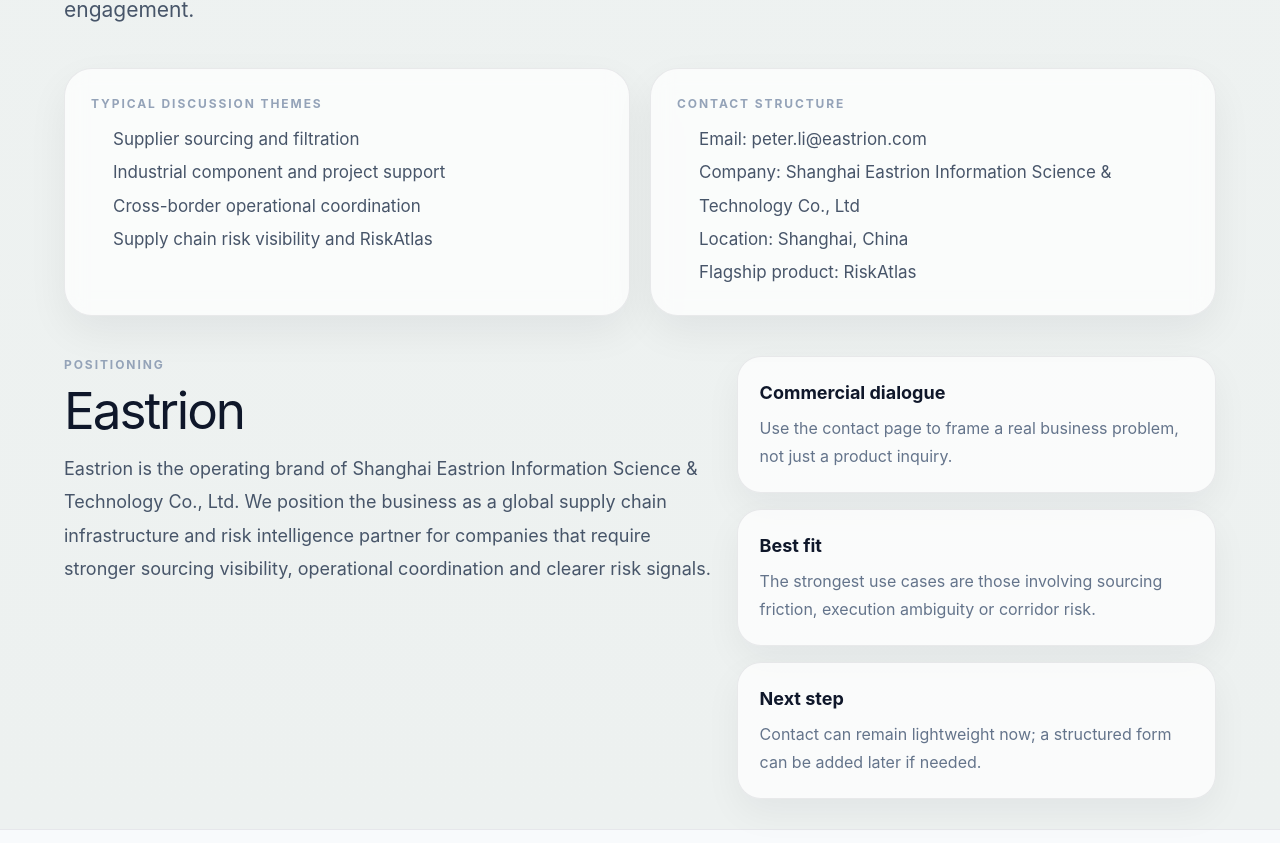
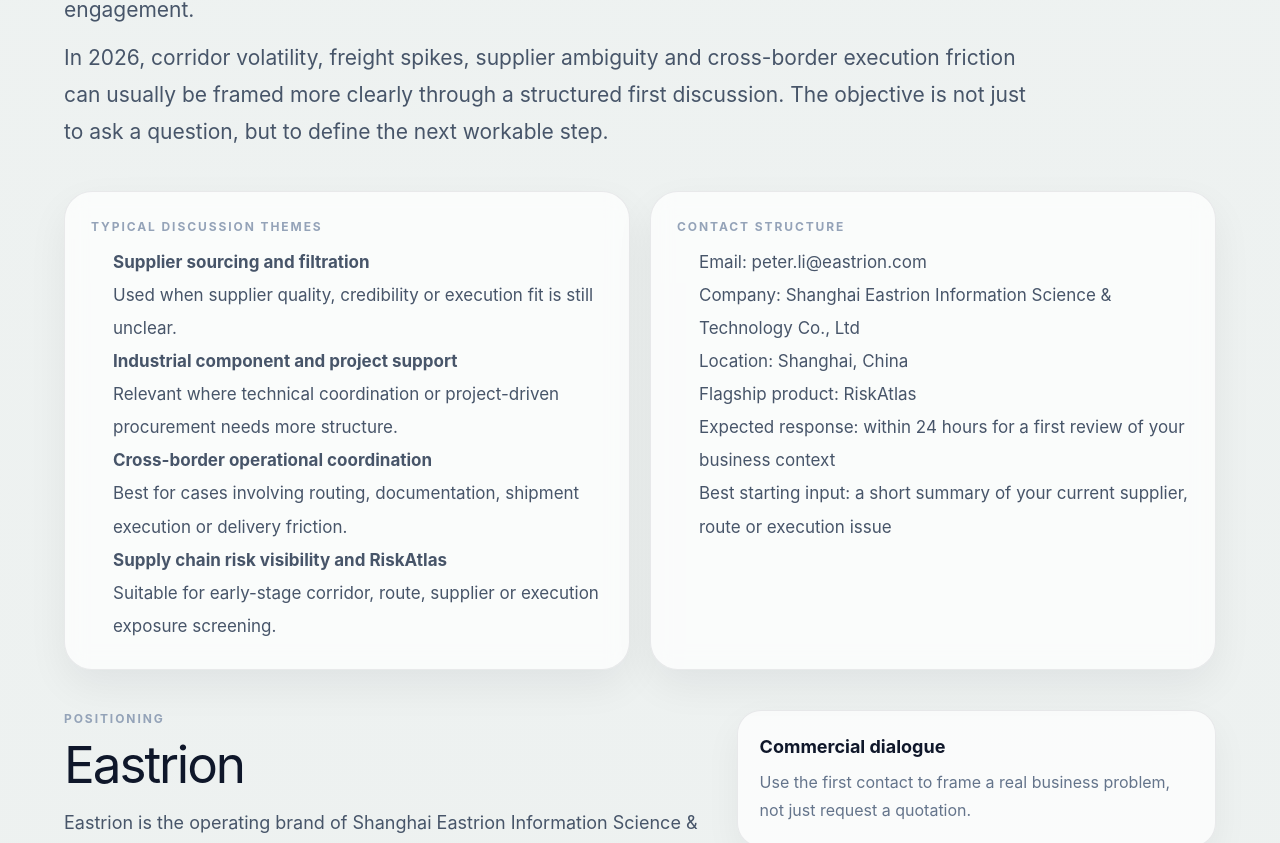
Before and after one commit to marspeterli1975-glitch/eastrion-site, a Next.js app: page /contact in a window 1280 px wide. Shown: the part 438-1281 px from the top of the page. Built offline with nearby package versions, Linux system fonts and the light colour scheme.

Commit message:
Strengthen contact page conversion and action guidance

```diff
--- a/app/contact/page.tsx
+++ b/app/contact/page.tsx
@@ -11,6 +11,11 @@
             Eastrion should be positioned as a commercial and strategic counterpart, not just a quotation
             inbox. The focus is use case fit, operating friction and the next step for engagement.
           </p>
+          <p className="content-subtitle" style={{ marginTop: "12px", maxWidth: "980px" }}>
+            In 2026, corridor volatility, freight spikes, supplier ambiguity and cross-border execution
+            friction can usually be framed more clearly through a structured first discussion. The objective
+            is not just to ask a question, but to define the next workable step.
+          </p>
         </div>
       </section>
 
@@ -20,10 +25,26 @@
             <div className="content-card">
               <span className="content-kicker">Typical Discussion Themes</span>
               <ul className="content-list">
-                <li>Supplier sourcing and filtration</li>
-                <li>Industrial component and project support</li>
-                <li>Cross-border operational coordination</li>
-                <li>Supply chain risk visibility and RiskAtlas</li>
+                <li>
+                  <strong>Supplier sourcing and filtration</strong>
+                  <br />
+                  Used when supplier quality, credibility or execution fit is still unclear.
+                </li>
+                <li>
+                  <strong>Industrial component and project support</strong>
+                  <br />
+                  Relevant where technical coordination or project-driven procurement needs more structure.
+                </li>
+                <li>
+                  <strong>Cross-border operational coordination</strong>
+                  <br />
+                  Best for cases involving routing, documentation, shipment execution or delivery friction.
+                </li>
+                <li>
+                  <strong>Supply chain risk visibility and RiskAtlas</strong>
+                  <br />
+                  Suitable for early-stage corridor, route, supplier or execution exposure screening.
+                </li>
               </ul>
             </div>
 
@@ -34,6 +55,8 @@
                 <li>Company: Shanghai Eastrion Information Science &amp; Technology Co., Ltd</li>
                 <li>Location: Shanghai, China</li>
                 <li>Flagship product: RiskAtlas</li>
+                <li>Expected response: within 24 hours for a first review of your business context</li>
+                <li>Best starting input: a short summary of your current supplier, route or execution issue</li>
               </ul>
             </div>
           </div>
@@ -51,20 +74,32 @@
                 We position the business as a global supply chain infrastructure and risk intelligence partner
                 for companies that require stronger sourcing visibility, operational coordination and clearer risk signals.
               </p>
+              <p style={{ marginTop: "14px" }}>
+                The strongest fit is where a business issue still feels fragmented — supplier uncertainty,
+                corridor dependency, execution ambiguity or shipment-level risk — and needs to be translated
+                into a clearer commercial next step.
+              </p>
             </div>
 
             <div className="content-bullets">
               <div className="bullet-card">
                 <strong>Commercial dialogue</strong>
-                <p>Use the contact page to frame a real business problem, not just a product inquiry.</p>
+                <p>
+                  Use the first contact to frame a real business problem, not just request a quotation.
+                </p>
               </div>
               <div className="bullet-card">
                 <strong>Best fit</strong>
-                <p>The strongest use cases are those involving sourcing friction, execution ambiguity or corridor risk.</p>
+                <p>
+                  Best fit for cases involving sourcing ambiguity, route dependency, supplier validation or execution-sensitive shipments.
+                </p>
               </div>
               <div className="bullet-card">
                 <strong>Next step</strong>
-                <p>Contact can remain lightweight now; a structured form can be added later if needed.</p>
+                <p>
+                  Start with a short email describing your current business context. We can then determine whether RiskAtlas,
+                  direct discussion or deeper support is the right next move.
+                </p>
               </div>
             </div>
           </div>
```
